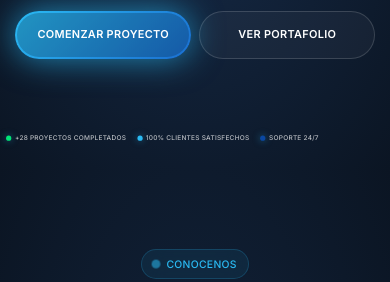
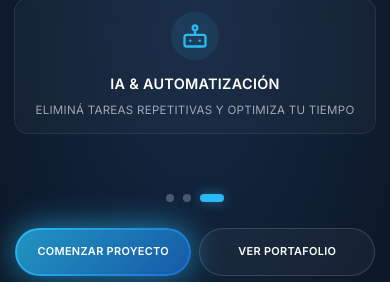
Before and after one commit to Santucho12/BlueDev, a website: page index.html in a window 390 px wide. Shown: the part 362-644 px from the top of the page. Drawn offline with Linux system fonts and the light colour scheme.

Commit message:
primer commit

```diff
--- a/js/script.js
+++ b/js/script.js
@@ -141,6 +141,104 @@
     }, 600);
   }
 
+  // ── Hero cards carousel (mobile only) ───────
+  const heroCardsContainer = document.querySelector('.hero-services-cards');
+  if (heroCardsContainer) {
+    const heroCards = Array.from(heroCardsContainer.querySelectorAll('.hero-service-card'));
+    let heroCardsInterval = null;
+    let activeHeroCardIndex = 0;
+
+    function isMobileViewport() {
+      return window.innerWidth <= 768;
+    }
+
+    function stopHeroCardsAutoplay() {
+      if (heroCardsInterval) {
+        clearInterval(heroCardsInterval);
+        heroCardsInterval = null;
+      }
+    }
+
+    function startHeroCardsAutoplay() {
+      if (heroCards.length < 2 || heroCardsInterval) return;
+      heroCardsInterval = setInterval(function () {
+        if (!isMobileViewport()) return;
+        activeHeroCardIndex = (activeHeroCardIndex + 1) % heroCards.length;
+        setActiveHeroCard(activeHeroCardIndex);
+      }, 3200);
+    }
+
+    function syncHeroCardsMode() {
+      if (heroCards.length === 0) return;
+
+      if (isMobileViewport()) {
+        heroCardsContainer.classList.add('is-carousel-mobile');
+        if (!heroCards.some(function (card) { return card.classList.contains('is-active'); })) {
+          activeHeroCardIndex = 0;
+          setActiveHeroCard(activeHeroCardIndex);
+        }
+        startHeroCardsAutoplay();
+        return;
+      }
+
+      heroCardsContainer.classList.remove('is-carousel-mobile');
+      stopHeroCardsAutoplay();
+      heroCards.forEach(function (card) {
+        card.classList.remove('is-active');
+      });
+    }
+
+    // Create carousel indicators
+    let indicatorsContainer = document.querySelector('.hero-carousel-indicators');
+    if (!indicatorsContainer) {
+      indicatorsContainer = document.createElement('div');
+      indicatorsContainer.className = 'hero-carousel-indicators';
+      heroCardsContainer.parentNode.insertBefore(indicatorsContainer, heroCardsContainer.nextSibling);
+      heroCards.forEach(function (card, index) {
+        const dot = document.createElement('button');
+        dot.className = 'hero-carousel-dot';
+        if (index === 0) dot.classList.add('is-active');
+        dot.setAttribute('aria-label', 'Card ' + (index + 1));
+        dot.addEventListener('click', function (e) {
+          e.preventDefault();
+          stopHeroCardsAutoplay();
+          activeHeroCardIndex = index;
+          setActiveHeroCard(activeHeroCardIndex);
+          updateCarouselIndicators();
+          if (isMobileViewport()) {
+            startHeroCardsAutoplay();
+          }
+        });
+        indicatorsContainer.appendChild(dot);
+      });
+    }
+
+    function updateCarouselIndicators() {
+      const dots = document.querySelectorAll('.hero-carousel-dot');
+      dots.forEach(function (dot, index) {
+        dot.classList.toggle('is-active', index === activeHeroCardIndex);
+      });
+    }
+
+    function setActiveHeroCard(index) {
+      heroCards.forEach(function (card, cardIndex) {
+        card.classList.toggle('is-active', cardIndex === index);
+      });
+      updateCarouselIndicators();
+    }
+
+    syncHeroCardsMode();
+    window.addEventListener('resize', syncHeroCardsMode, { passive: true });
+
+    document.addEventListener('visibilitychange', function () {
+      if (document.hidden) {
+        stopHeroCardsAutoplay();
+      } else if (heroCardsContainer.classList.contains('is-carousel-mobile')) {
+        startHeroCardsAutoplay();
+      }
+    });
+  }
+
   // ── Light follow effect for cards ───
   document.querySelectorAll('.about-stat-card, .about-info-card').forEach(card => {
     card.addEventListener('mousemove', e => {
--- a/style/home.css
+++ b/style/home.css
@@ -172,6 +172,66 @@
   .hero-services-cards {
     grid-template-columns: 1fr;
     gap: 1rem;
+  }
+
+  .hero-services-cards.is-carousel-mobile {
+    display: block;
+    position: relative;
+    min-height: 178px;
+    overflow: hidden;
+  }
+
+  .hero-services-cards.is-carousel-mobile .hero-service-card {
+    display: none;
+    opacity: 1 !important;
+    transform: none !important;
+    margin: 0;
+  }
+
+  .hero-services-cards.is-carousel-mobile .hero-service-card.is-active {
+    display: block;
+    animation: heroCardFadeIn 0.45s ease;
+  }
+  .hero-carousel-indicators {
+    display: flex;
+    justify-content: center;
+    align-items: center;
+    gap: 0.6rem;
+    margin-top: 0.3rem;
+    margin-bottom: 1.8rem;
+  }
+
+  .hero-carousel-dot {
+    width: 8px;
+    height: 8px;
+    border-radius: 50%;
+    background: rgba(255, 255, 255, 0.25);
+    cursor: pointer;
+    transition: all 0.3s ease;
+    border: none;
+    padding: 0;
+  }
+
+  .hero-carousel-dot.is-active {
+    background: var(--color-celeste);
+    width: 24px;
+    border-radius: 4px;
+    box-shadow: 0 0 12px rgba(42, 186, 243, 0.5);
+  }
+
+  .hero-carousel-dot:hover {
+    background: rgba(42, 186, 243, 0.6);
+  }}
+
+@keyframes heroCardFadeIn {
+  from {
+    opacity: 0;
+    transform: translateY(10px);
+  }
+
+  to {
+    opacity: 1;
+    transform: translateY(0);
   }
 }
 
@@ -479,7 +539,7 @@
 
   .hero-content {
     transform: none;
-    margin-top: 0;
+    margin-top: 90px;
     padding: 0 14px 90px;
   }
 
@@ -511,36 +571,21 @@
   }
 
   .hero-services-cards {
-    grid-template-columns: repeat(3, minmax(0, 1fr));
-    gap: 0.45rem;
-    margin: 0 auto 1rem;
+    gap: 0.75rem;
+    margin: 0 auto 1.3rem;
   }
 
   .hero-service-card {
-    padding: 0.72rem 0.45rem;
-    border-radius: 12px;
+    padding: 1.05rem 0.95rem;
+    border-radius: 14px;
   }
 
   .hero-service-card h4 {
-    font-size: 0.72rem;
-    line-height: 1.22;
-    min-height: 2.3em;
-    margin-bottom: 0;
+    font-size: 1rem;
   }
 
   .hero-service-card p {
-    display: none;
-  }
-
-  .hero-service-icon {
-    width: 38px;
-    height: 38px;
-    margin-bottom: 0.45rem;
-  }
-
-  .hero-service-icon svg {
-    width: 20px;
-    height: 20px;
+    font-size: 0.8rem;
   }
 
   .hero-buttons {
@@ -549,6 +594,7 @@
     width: 100%;
     max-width: 360px;
     margin: 0 auto;
+    margin-top: 0.2rem;
     gap: 0.5rem;
   }
 
@@ -587,10 +633,6 @@
   }
 
   .hero-service-card {
-    padding: 0.68rem 0.35rem;
-  }
-
-  .hero-service-card h4 {
-    font-size: 0.66rem;
+    padding: 0.95rem 0.8rem;
   }
 }
```
